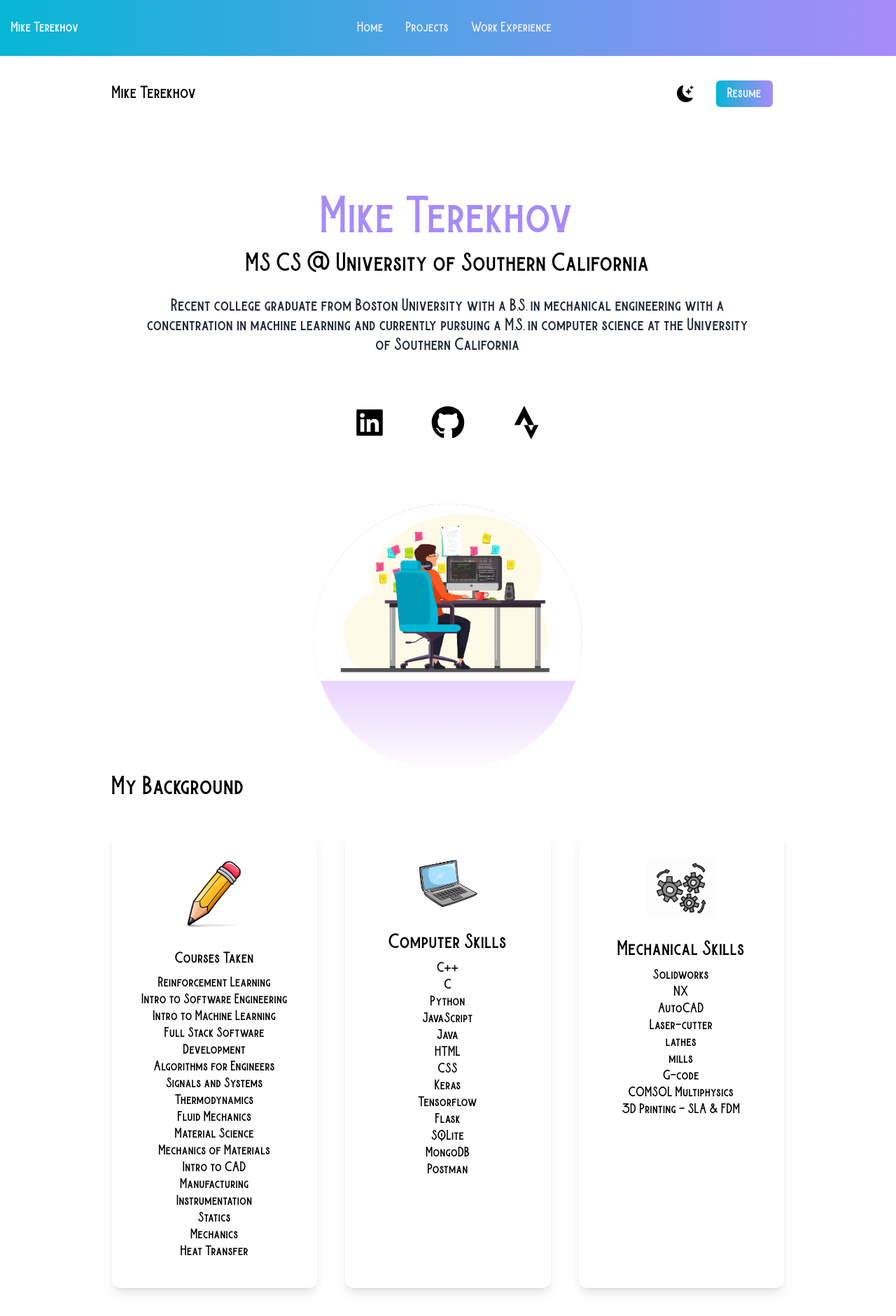
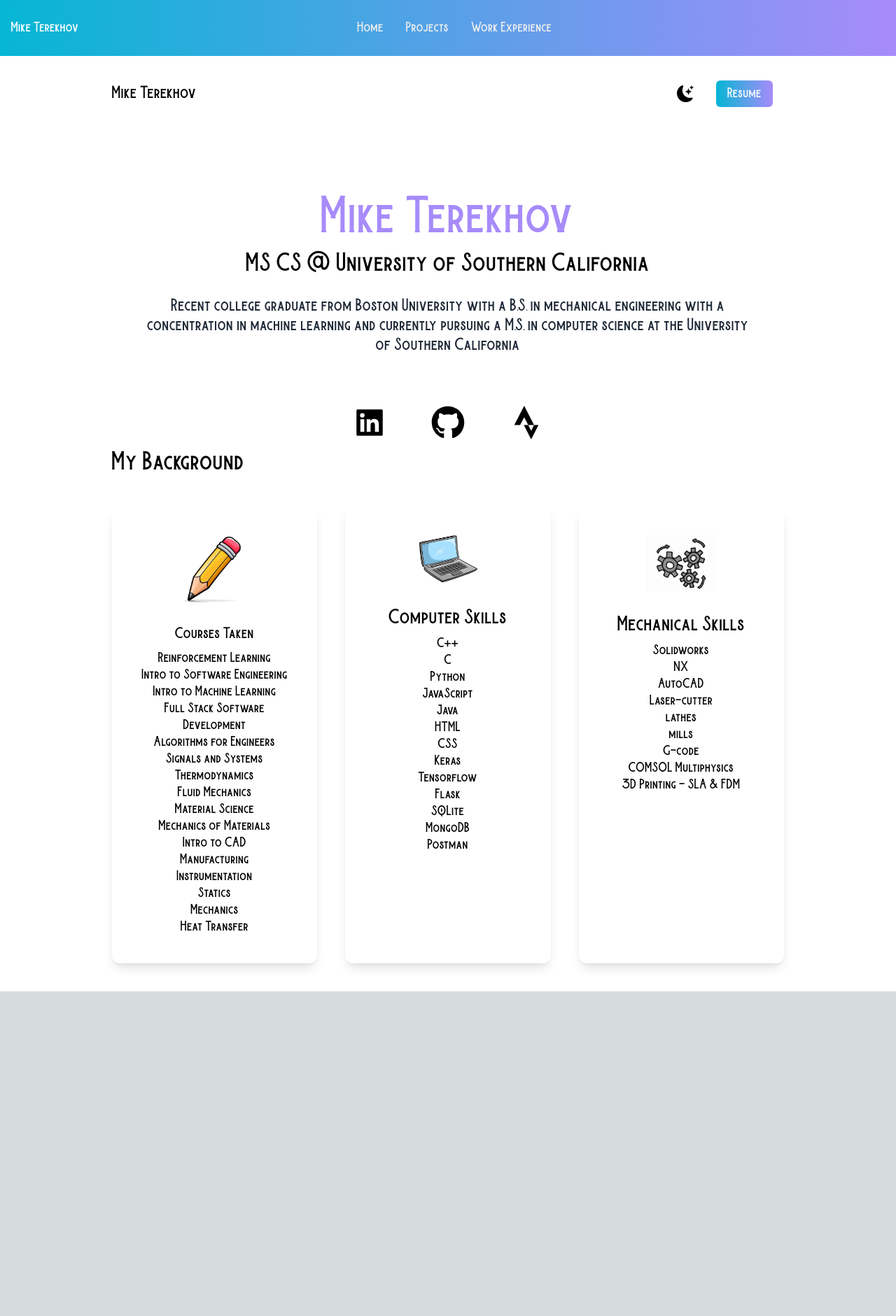
Before and after one commit to MikeTerekhov/react-portfoliojs, a Next.js app: page / in a window 1280 px wide. Shown: the whole page at 70% size. After the commit the page ends 1417 px from the top, so only its background shows below. Built offline with nearby package versions, Linux system fonts and the light colour scheme.

Commit message:
remove img

```diff
--- a/app/page.js
+++ b/app/page.js
@@ -43,7 +43,7 @@
         <title>Mike Terekhov</title>
       </Head>
       <main className='bg-white px-10 md:px-20 lg:px-40 dark:bg-gray-900'>
-        <section className='min-h-screen'>
+
             <nav className='py-10 mb-12 flex justify-between'>
               <h1 className='text-xl font-burtons dark:text-white'>
                 Mike Terekhov
@@ -79,12 +79,12 @@
                 <FaStrava style={{ color: iconColor }} />
               </a>
             </div>
-            <div className='relative mx-auto bg-gradient-to-b from-purple-400 rounded-full w-80 h-80 mt-20 overflow-hidden md:h-96 md:w-96' style={{ zIndex: 1 }}>
+            {/* <div className='relative mx-auto bg-gradient-to-b from-purple-400 rounded-full w-80 h-80 mt-20 overflow-hidden md:h-96 md:w-96' style={{ zIndex: 1 }}>
               <Image src={main} style={{ objectFit: 'cover' }}/>
-            </div>
-        </section>
+            </div> */}
 
-        <section>
+
+
           <div>
             <h3 className = "text-3xl py-1 dark:text-white font-burtons">My Background</h3>
           </div>
@@ -216,7 +216,7 @@
                 </h4>
             </div>
           </div>
-        </section>
+
       </main>
     </div>
     </>
```
